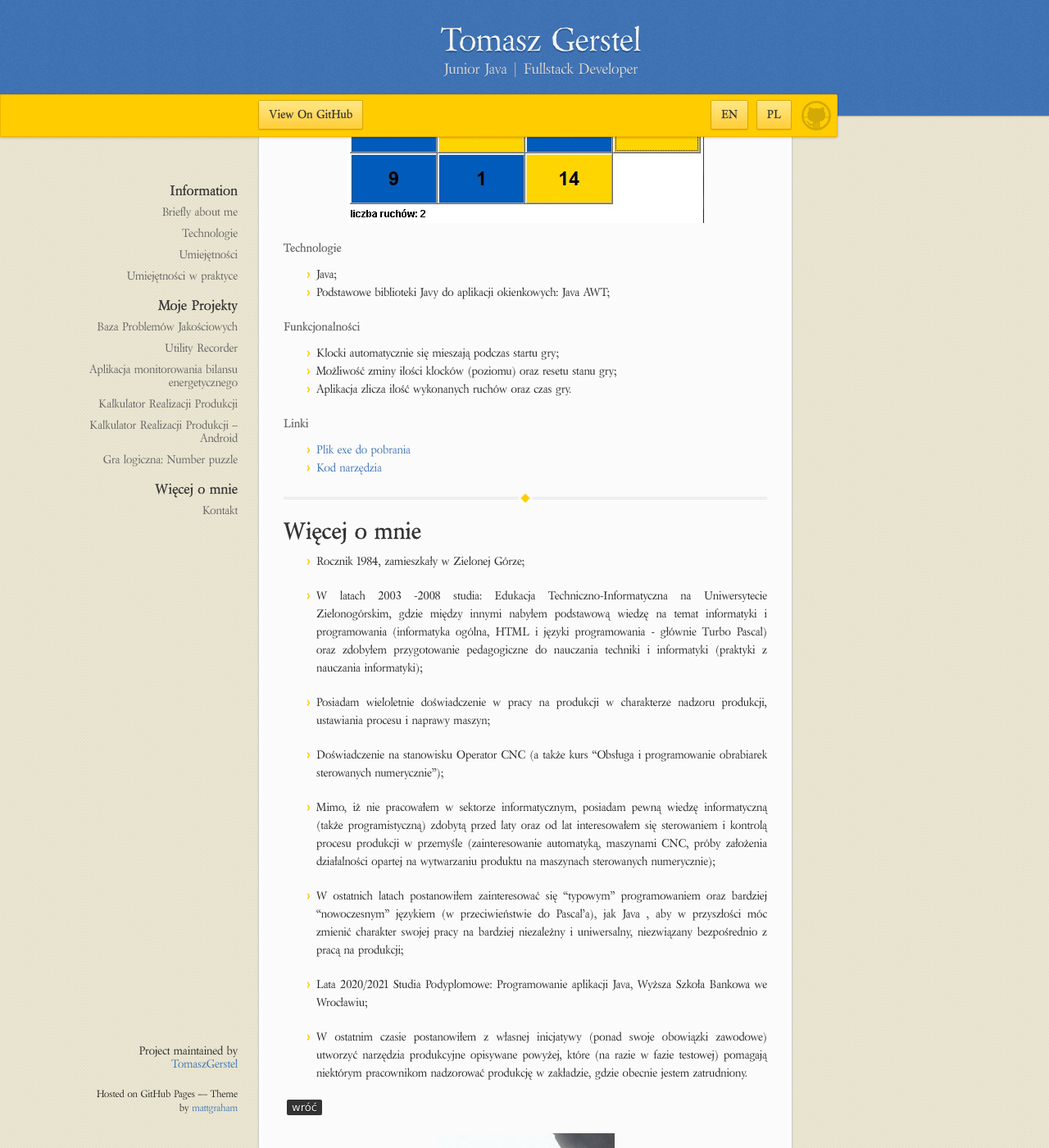
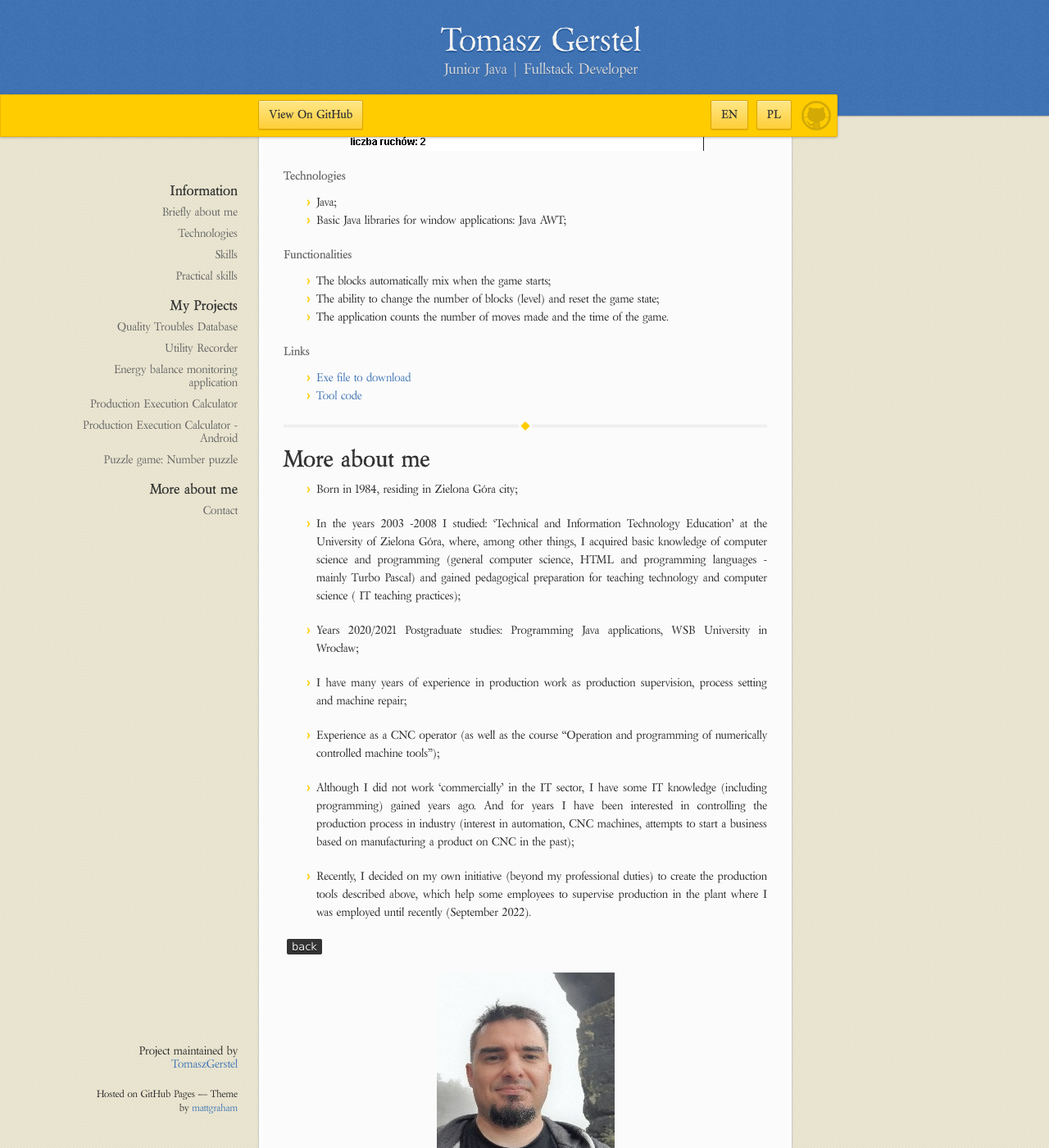
Before and after one commit to TomaszGerstel/Tomasz-Gerstel---My-IT-portfolio, a Jekyll site: the page built from index_en.md, in a window 1280 px wide and 1400 px high, scrolled down 6600 px. Shown: the whole window at 82% size. Built offline with Jekyll 4.4.1, drawn with Linux system fonts in a browser that asks for light colours; our own code applies the rules of GitHub Pages for plain Markdown files; some of the changed text lies outside the part shown.

Commit message:
language_version

```diff
--- a/_layouts/default.html
+++ b/_layouts/default.html
@@ -28,7 +28,7 @@
 
         <!-- <a href="{{ site.github.repository_url }}" class="button fork"><strong>View On GitHub</strong></a> -->
         <a href="{{ site.github.owner_url }}" class="button fork"><strong>View On GitHub</strong></a>
-        <div class="downloads">
+        <div class="languages">
             <ul>
               <li><a href="en.html" class="button">EN</a></li>
               <li><a href="{{ site.baseurl }}" class="button">PL</a></li>
--- a/_sass/jekyll-theme-leap-day.scss
+++ b/_sass/jekyll-theme-leap-day.scss
@@ -243,7 +243,7 @@ header {
     background-color: #FFE788;
   }
 
-  .downloads {
+  .downloads, .languages {
     float: right;
     margin:0 45px 0 0;
 
@@ -391,7 +391,7 @@ footer {
   #banner {
     width: 100%;
 
-    .downloads {
+    .downloads, .languages {
         margin-right: 60px;
       }
 
--- a/index_en.md
+++ b/index_en.md
@@ -5,20 +5,20 @@ permalink: /en
 
 # Information
 
-The presented website is something like a personal portfolio. It aims to present the author's programming qualifications. This is done by presenting examples of created tools/applications.
+The presented website is something in the shape of a personal portfolio. It aims to present my programming qualifications. This is done by presenting examples of created tools/applications.
 
 ## Briefly about me
 
-Java programmer (Junior level) plus frontend, without formal commercial experience in programming. I'm still learning. I have several projects of utility tools (also implemented on servers) that, for example, support my and others' work in the production plant. Technical and IT Education (M.Sc. Eng.), Postgraduate studies in Programming in **Java** [`more`](#wicej-o-mnie)
+Java programmer (Junior level) plus frontend, without formal commercial experience in programming. I have several projects of utility tools (also implemented on servers) that, for example, support my and others' work in the production plant. "Technical and IT" studies (master), Postgraduate studies in Programming in **Java** [`more`](#more-about-me)
 
-## Technologie
+## Technologies
 
 - Java;
-- Python (podstawowy);
+- Python (basic);
 - JavaScript;
 - HTML, CSS;
 - MySQL;
-- Frameworki, interfejsy i standardy:
+- Frameworks, interfaces and standards:
 	- JakartaEE;
 	- Spring Framework;
 	- JDBC, JPA, Hibernate, CRUD;
@@ -26,206 +26,204 @@ Java programmer (Junior level) plus frontend, without formal commercial experien
 	- MySQL;
 	- Jenkins
 
-## Umiejętności
+## Skills
 
-* Znajomość języka Java na poziomie średniozaawansowanym;
-* Znajomość HTML, CSS, JavaScript;
-* Znajomość języka Python w stopniu podstawowym;
-* Znajomość obsługi baz danych i SQL;
-* Podstawowa znajomość narzędzi kontroli wersji oraz ciągłej integracji (GIT, Jenkins, Docker)
+* Intermediate level of Java language;;
+* Ability to work with JavaScript, HTML and CSS;
+* Basic level of Python;
+* Knowledge of databases and SQL;
+* Basic knowledge of version control and continuous integration and delivery tools (CI/CD) (GIT, Jenkins, Docker)
 
-## Umiejętności w praktyce
+## Practical skills
 
-* Praca w odpowiednim środowisku programistycznym (jak IntelliJ, Spring Tool Suite lub Android Studio), wybór odpowiednich zależności i umiejętność stworzenia w nim projektu w języku **Java** (aplikacje tradycyjne lub webowe, a także na systemy Android);
+* Working in the appropriate development environment (such as IntelliJ, Spring Tool Suite or Android Studio), choosing the right dependencies and the ability to create a project in **Java** (traditional or web applications, also for Android systems);
 
-* Utworzenie bazy danych, która będzie współpracowała z projektem: ustalenie połączenia z bazą, wykorzystanie technologii mapowania obiektowo-relacyjnego w komunikacji między logiką aplikacji a bazą danych;
+* Creating a database that will cooperate with the project: establishing a connection with the database, using object-relational mapping technology in communication between the application logic and the database;
 
-* Utworzenie warstwy widoku aplikacji, z wykorzystaniem technologii JPA (JakartaServerPages) lub szablonów (jak Thymeleaf), albo zastosowaniem bardziej zaawansowanego rozwiązania korzystając z frameworku AngularJS (może to być niezależna aplikacja);
+* Creating an application view layer, using JPA technology (JakartaServerPages) or templates (like Thymeleaf). Also working with a more advanced solution using the AngularJS framework (it can be a separate application);
 
-* Umiejętność pisania testów do tworzonej aplikacji oraz zadbania o właściwą walidację danych przetwarzanych przez aplikację (JUnit, Mockito);
+* Ability to write tests for the created application and ensure proper validation of data processed by the application (JUnit, Mockito);
 
-* Umiejętność implementacji procesu autoryzacji w tworzonej aplikacji (także z wykorzystaniem bazy danych);
+* Ability to implement the authorization process in the created application (also using a database);
 
-* Instalacja niezbędnego oprogramowania na serwerze oraz wdrożenie aplikacji na serwer pod systemem Debian (także przypisanie domeny);
+* Installation of the necessary software on the server and deployment of the application to the server under the Debian system (including domain assignment);
 
-* Korzystanie z narzędzi kontroli wersji jak GIT, z serwisu GitHub do współpracy z innymi, jak i do procesu ciągłej integracji oprogramowania (praca z narzędziem Jenkins);
+* Using version control tools such as GIT (GitHub) for collaboration with others and for continuous software delivery (Jenkins);
 
-* Umiejętność stworzenia projektu webowego w języku Pyton np. w środowisku PyCharm;
+* Ability to create a web project in Python, e.g. in the PyCharm environment;
 
 * * *
 
-# Moje Projekty
+# My Projects
 
-## Baza Problemów Jakościowych
+## Quality Troubles Database
 
-Aplikacja obsługująca bazę problemów jakościowych (typowych wad i procedur postępowania) występujących w wyspecjalizowanym zakładzie produkującym butelki z tworzywa sztucznego.
+An application supporting a database of quality problems (typical defects and procedures for improvement) occurring in a specialized plant producing plastic bottles.
 
 ![TroublesAppImage](troubles_app.jpg)
 
-#### Technologie
+#### Technologies
 
-* Aplikacja napisana w języku **Java** z wykorzystaniem frameworka **Spring**;
-* Korzysta z relacyjnej bazy danych **MySQL**;
-* Warstwa widoku opracowana z wykorzystaniem **AngularJS**
+* Application written in **Java** using the **Spring** framework;
+* Uses **MySQL** relational database;
+* View layer developed with **AngularJS**
 
-#### Funkcjonalności
+#### Funkcionalities
 
-* Możliwość łatwego przeglądania i wyszukiwania dostępnych problemów jakościowych w bazie oraz wglądu w typowe przyczyny danego problemu oraz proponowane jego rozwiązania;
-* Zaimplementowano usługę rejestracji i logowania;
-* Dodano możliwość wprowadzania własnych przyczyn i rozwiązań danego problemu zalogowanemu użytkownikowi;
+* The ability to easily browse and search for available quality problems in the database and view the typical causes of a given problem and its proposed solutions;
+* Registration and login service implemented;
+* The ability to enter your own causes and solutions to a given problem to the logged-in user;
 
-#### Linki
+#### Lins
 
-* [Aplikacja na serwerze](http://185.238.72.254/troubleshooting)
-* [Kod projektu](https://github.com/TomaszGerstel/troubleshooting.git)
+* [App on server](http://185.238.72.254/troubleshooting)
+* [Project code](https://github.com/TomaszGerstel/troubleshooting.git)
 
 * * *
 
 ## Utility Recorder
 
-Okienkowe narzędzie pomocne w monitorowaniu zużycia mediów, jak np. woda lub prąd (może służyć też do ewidencji innych rzeczy). Zapisuje dane w pliku, wczytuje je do tabeli i oblicza zużycie między rekordami, całkowite, a także średnie. Dane przedstawia na prostym wykresie.
+A desktop tool helpful in monitoring the consumption of utilities, such as water or electricity (it can also be used to record other things). It saves the data to a file, reads it into a table and calculates consumption between records, totals and averages. The data is presented in a simple graph.
 
 ![UtilityRecorderToolImage](utility_recorder.jpg)
 
-#### Technologie
+#### Technologies
 
-* Aplikacja napisana w języku **Java**;
-* Wykorzystano standardowe biblioteki do aplikacji okienkowych, jak **Swing**
+* Application written in **Java**;
+* Standard libraries for window applications like **Swing** were used
 
-#### Funkcjonalności
+#### Functionalities
 
-* Tworzenie nowego rekordu, dodawanie wpisów do tabeli, edycja danych;
-* Wyliczenia zużycia, średniej i podgląd danych na wykresie;
-* Trwały zapis danych w pliku;
-* Możliwość edycji danych z poziomu pliku
+* Creating a new record, adding table entries, editing data;
+* Calculation of consumption, average and preview of data on the diagram;
+* Permanent recording of data in a file;
+* Ability to edit data from the file level
 
 #### Linki
 
-* [Kod projektu](https://github.com/TomaszGerstel/utility-recorder.git)
-* [Narzędzie do pobrania (jar)](http://185.238.72.254/utility_rec_jar/utility_rec_0.1.jar)
+* [Project code](https://github.com/TomaszGerstel/utility-recorder.git)
+* [jar to download](http://185.238.72.254/utility_rec_jar/utility_rec_0.1.jar)
 
 * * *
 
-## Aplikacja monitorowania bilansu energetycznego
+## Energy balance monitoring application
 
-Mój projekt zaliczeniowy z kierunku Programowanie Aplikacji Java. Aplikacja jest dziennikiem żywieniowym/podejmowanych aktywności oraz przedstawia obliczenia osobistego bilansu energetycznego. W warstwie widoku wykorzystano szablony.
+My final project in Java Application Development. The app is a food/activity diary and provides personal energy balance calculations. The view layer uses templates.
 
 ![MyBalanceAppImage](my_balance_app.jpg)
 
-#### Technologie
+#### Technologies
 
-* Aplikacja napisana w języku Java z wykorzystaniem frameworka Spring;
-* Korzysta z relacyjnej bazy danych MySQL;
-* W warstwie prezentacji zastosowano szablon widoków Thymeleaf
+* Application written in Java using the Spring framework;
+* Uses MySQL relational database;
+* In the view layer was used The Thymeleaf template
 
-#### Funkcjonalności
+#### Functionalities
 
-* Logowanie i rejestracja realizowane przy pomocy bazy danych;
-* Możliwość prowadzenia dziennika żywieniowego/aktywności – dodawania i usuwania wpisów;
-* Baza posiłków i aktywności, z której można dodawać pozycje do swojego dziennika;
-* Możliwość uzupełniania bazy o nowe posiłki i aktywności;
-* Obliczenia bilansu dla dowolnego zakresu i jego ocena na podstawie ustalonego zapotrzebowania użytkownika; wyliczenie i ocena BMI;
-* Możliwość wglądu i edycji danych użytkownika
+* Login and registration carried out using a database;
+* Possibility of keeping a food/activity diary - adding and deleting entries;
+* Database of meals and activities from which you can add items to your diary;
+* Ability to expand the base with new meals and activities;
+* Calculation of the balance for any range and its evaluation based on the user's needs;
+* Calculation and evaluation of BMI (Body Mass Index);
+* Ability to view and edit user data
 
-#### Linki
+#### Links
 
-* [Działająca Aplikacja MyBalance](http://185.238.72.254/mybalance/).
+* [Working MyBalance App](http://185.238.72.254/mybalance/).
 
 * * *
 
-## Kalkulator Realizacji Produkcji
+## Production Execution Calculator
 
-Proste narzędzie obliczające przewidywany czas realizacji produkcji i inne wartości na podstawie wprowadzonych danych, jak czas cyklu maszyny, wielkość produkcji oraz waga produktu. Przydatne do codziennego nadzoru produkcji w zakładzie produkującym opakowania w procesie "wtrysko-rozdmuchu".
+A simple tool that calculates the estimated production lead time and other values based on inputs such as machine cycle time, production volume and product weight. Useful for daily production supervision in a packaging production plant in the "injection-blowing" process.
 
 ![CalcAppImage](calc.jpg)
 
-#### Technologie
+#### Technologies
 
-* HTML, CSS;
-* Obliczenia w JavaScript;
+* HTML, CSS, JvaScript;
+* Calculations in JavaScript;
 
-#### Funkcjonalności
+#### Functionalities
 
-* Możliwość szybkiego obliczenia realizacji produkcji i uzyskania konkretnej godziny realizacji na stronie internetowej bez konieczności wykonywania skomplikowanych wyliczeń (jak chociażby "ręcznego" przeliczania sekund na godziny i minuty oraz dodawania do godziny obecnej);
-* Uzyskanie dodatkowych informacji, jak: wydajność i waga potrzebnego surowca do danej produkcji.
+* The ability to quickly calculate the production and obtain a real time of execution on the website without the need to perform complex calculations (such as "manually" converting seconds to hours and minutes and adding to the current time);
+* Obtaining additional information, such as: efficiency and weight of the raw material needed for a given production.
 
-#### Linki
+#### Links
 
-* [Działające narzędzie](http:185.238.72.254/kalkulator)
-* [Kod narzędzia](https://github.com/TomaszGerstel/kalkulator.git)
+* [Working tool](http:185.238.72.254/kalkulator)
+* [Tool code](https://github.com/TomaszGerstel/kalkulator.git)
 
 * * *
 
-## Kalkulator Realizacji Produkcji – Android
+## Production Execution Calculator - Android
 
-Wersja na systemy Android narzędzia obliczającego przewidywany czas realizacji produkcji i inne wartości na podstawie wprowadzonych danych, jak czas cyklu maszyny, wielkość produkcji oraz waga produktu. Narzędzie jest przydatne do codziennego nadzoru produkcji w zakładzie produkującym opakowania w procesie "wtrysko-rozdmuchu".
+Android version of the tool that calculates the estimated production lead time and other values based on inputs such as machine cycle time, production volume and product weight. The tool is useful for daily production supervision in a packaging production plant in the "injection-blowing" process.
 
 ![AndroidCalcAppImage](calc_for_android.jpg)
 
-#### Technologie
+#### Technologies
 
-* Java z odpowiednimi klasami dla Androida;
-* Interfejs użytkownika w odpowiednich znacznikach XML;
+* Java with specialized classes for Android;
+* User interface in XML tags;
 
-#### Funkcjonalności
+#### Functionalities
 
-* Możliwość szybkiego obliczenia realizacji produkcji i uzyskania konkretnej godziny realizacji w pobranym i zainstalowanym narzędziu ofline bez konieczności wykonywania skomplikowanych wyliczeń (jak chociażby "ręcznego" przeliczania sekund na godziny i minuty oraz dodawania do godziny obecnej);
-* Uzyskanie dodatkowych informacji, jak: wydajność i waga potrzebnego surowca do danej produkcji.
+* Possibility to quickly calculate the production execution and obtain a specific execution time in the downloaded and installed offline tool without the need to perform complex calculations (such as "manually" converting seconds to hours and minutes and adding to the current hour);
+* Obtaining additional information, such as: efficiency and weight of the raw material needed for a given production.
 
-#### Linki
+#### Links
 
-* [Narzędzie do pobrania](http://185.238.72.254/kalkulator_android/kalkulator_android_1.0.apk)
-* [Kod narzędzia](https://github.com/TomaszGerstel/calc_for_android.git)
+* [Apk with tool](http://185.238.72.254/kalkulator_android/kalkulator_android_1.0.apk)
+* [Tool code](https://github.com/TomaszGerstel/calc_for_android.git)
 
 * * *
 
-## Gra logiczna: Number puzzle
+## Puzzle game: Number puzzle
 
-Prosta gra logiczna, polegająca na przesuwaniu klocków w celu ułożenia ich w
-odpowiedniej kolejności.
+A simple puzzle game where you move blocks to arrange them in a row in the correct order.
 
-![AndroidCalcAppImage](number_puzzle01.jpg)
+![NumberPuzzleImage](number_puzzle01.jpg)
 
-#### Technologie
+#### Technologies
 
 * Java;
-* Podstawowe biblioteki Javy do aplikacji okienkowych: Java AWT;
+* Basic Java libraries for window applications: Java AWT;
 
-#### Funkcjonalności
+#### Functionalities
 
-* Klocki automatycznie się mieszają podczas startu gry;
-* Możliwość zminy ilości klocków (poziomu) oraz resetu stanu gry;
-* Aplikacja zlicza ilość wykonanych ruchów oraz czas gry.
+* The blocks automatically mix when the game starts;
+* The ability to change the number of blocks (level) and reset the game state;
+* The application counts the number of moves made and the time of the game.
 
-#### Linki
+#### Links
 
-* [Plik exe do pobrania](http://185.238.72.254/number_puzzle/number_puzzle1.0.exe)
-* [Kod narzędzia](https://github.com/TomaszGerstel/number_puzzle.git)
+* [Exe file to download](http://185.238.72.254/number_puzzle/number_puzzle1.0.exe)
+* [Tool code](https://github.com/TomaszGerstel/number_puzzle.git)
 
 * * *
 
-# Więcej o mnie
+# More about me
 
-* Rocznik 1984, zamieszkały w Zielonej Górze;
+* Born in 1984, residing in Zielona Góra city;
 
-* W latach 2003 -2008 studia: Edukacja Techniczno-Informatyczna na Uniwersytecie Zielonogórskim, gdzie między innymi nabyłem podstawową wiedzę na temat informatyki i programowania (informatyka ogólna, HTML i języki programowania - głównie Turbo Pascal) oraz zdobyłem przygotowanie pedagogiczne do nauczania techniki i informatyki (praktyki z nauczania informatyki);
+* In the years 2003 -2008 I studied: 'Technical and Information Technology Education' at the University of Zielona Góra, where, among other things, I acquired basic knowledge of computer science and programming (general computer science, HTML and programming languages - mainly Turbo Pascal) and gained pedagogical preparation for teaching technology and computer science ( IT teaching practices);
 
-* Posiadam wieloletnie doświadczenie w pracy na produkcji w charakterze nadzoru produkcji, ustawiania procesu i naprawy maszyn;
+* Years 2020/2021 Postgraduate studies: Programming Java applications, WSB University in Wrocław;
 
-* Doświadczenie na stanowisku Operator CNC (a także kurs "Obsługa i programowanie obrabiarek sterowanych numerycznie");
+* I have many years of experience in production work as production supervision, process setting and machine repair;
 
-* Mimo, iż nie pracowałem w sektorze informatycznym, posiadam pewną wiedzę informatyczną (także programistyczną) zdobytą przed laty oraz od lat interesowałem się sterowaniem i kontrolą procesu produkcji w przemyśle (zainteresowanie automatyką, maszynami CNC, próby założenia działalności opartej na wytwarzaniu produktu na maszynach sterowanych numerycznie);
+* Experience as a CNC operator (as well as the course "Operation and programming of numerically controlled machine tools");
 
-* W ostatnich latach postanowiłem zainteresować się "typowym" programowaniem oraz bardziej "nowoczesnym" językiem (w przeciwieństwie do Pascal’a), jak Java , aby w przyszłości móc zmienić charakter swojej pracy na bardziej niezależny i uniwersalny, niezwiązany bezpośrednio z pracą na produkcji;
+* Although I did not work 'commercially' in the IT sector, I have some IT knowledge (including programming) gained years ago. And for years I have been interested in controlling the production process in industry (interest in automation, CNC machines, attempts to start a business based on manufacturing a product on CNC in the past);
 
-* Lata 2020/2021 Studia Podyplomowe: Programowanie aplikacji Java, Wyższa Szkoła Bankowa we Wrocławiu;
+* Recently, I decided on my own initiative (beyond my professional duties) to create the production tools described above, which help some employees to supervise production in the plant where I was employed until recently (September 2022).
 
-* W ostatnim czasie postanowiłem z własnej inicjatywy (ponad swoje obowiązki zawodowe) utworzyć narzędzia produkcyjne opisywane powyżej, które (na razie w fazie testowej) pomagają niektórym pracownikom nadzorować produkcję w zakładzie, gdzie obecnie jestem zatrudniony.
-
-[`wróć`](#podstawowe-informacje)
+[`back`](#briefly-about-me)
 
 ![MyImage](ja.jpg)
 
-### Kontakt
+### Contact
 
 * gerstel.tomasz@gmail.com
```
Also changed, not shown: index.md (+9 -8 lines).
